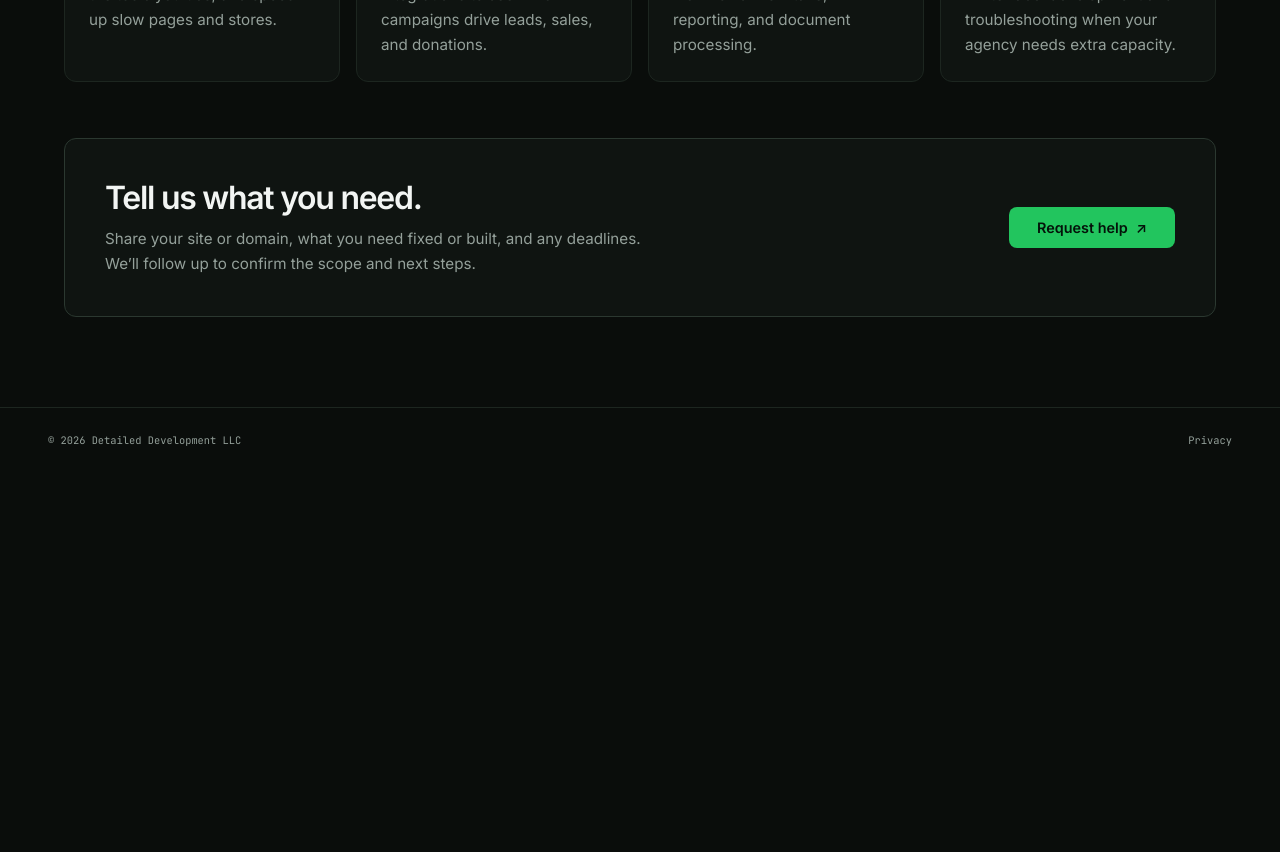
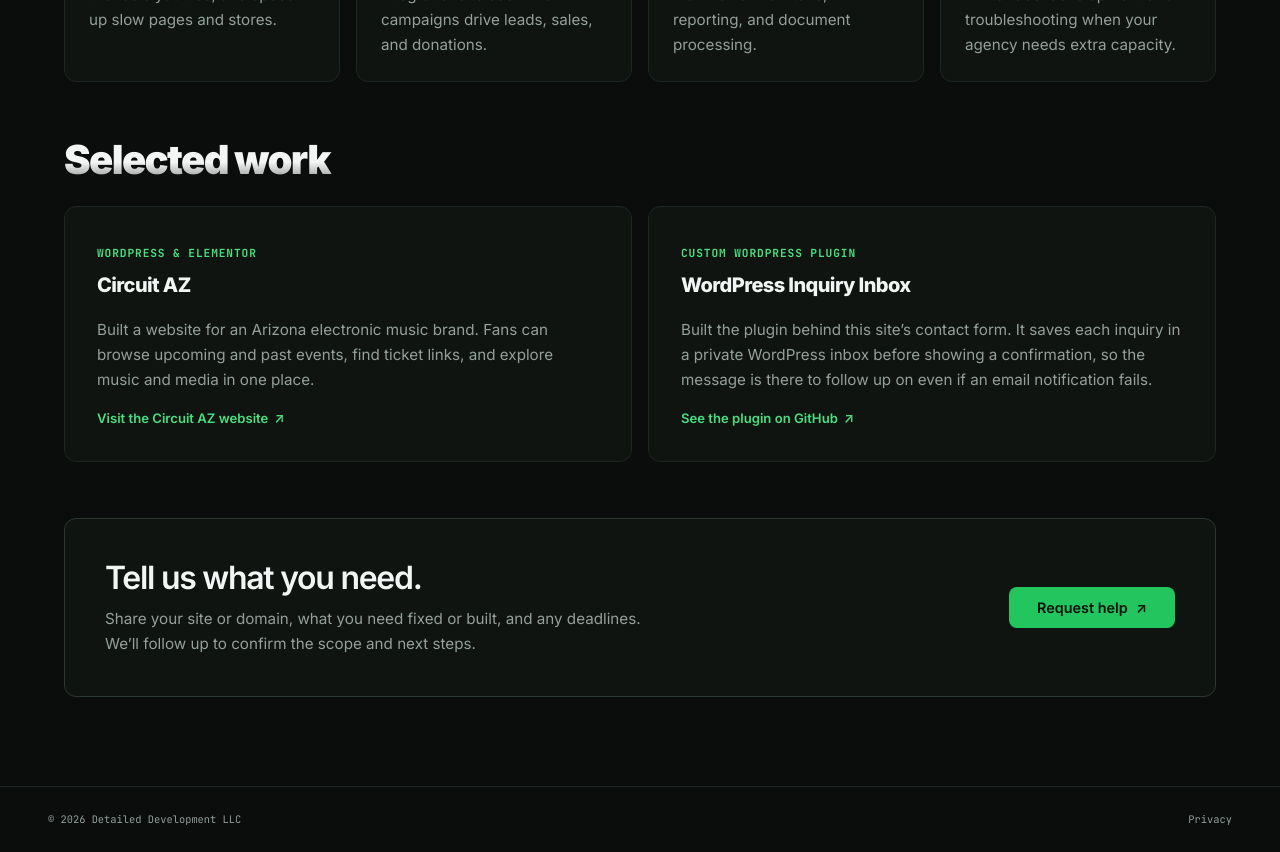
Before and after one commit to detailed-development/detailed-development-portfolio, a React (Vite) app: page / in a window 1280 px wide. Shown: the part 1060-1912 px from the top of the page. Before the commit the page ends 1532 px from the top, so only its background shows below. Built offline with nearby package versions, Linux system fonts and the light colour scheme; no server answers.

Commit message:
Show selected projects on the homepage

```diff
--- /dev/null
+++ b/src/components/SelectedWork.jsx
@@ -0,0 +1,40 @@
+const projects = [
+  {
+    title: 'Circuit AZ',
+    type: 'WordPress & Elementor',
+    description:
+      'Built a website for an Arizona electronic music brand. Fans can browse upcoming and past events, find ticket links, and explore music and media in one place.',
+    href: 'https://circuitaz.com/',
+    action: 'Visit the Circuit AZ website',
+  },
+  {
+    title: 'WordPress Inquiry Inbox',
+    type: 'Custom WordPress plugin',
+    description:
+      'Built the plugin behind this site’s contact form. It saves each inquiry in a private WordPress inbox before showing a confirmation, so the message is there to follow up on even if an email notification fails.',
+    href: 'https://github.com/detailed-development/detailed-development-portfolio/tree/main/wordpress',
+    action: 'See the plugin on GitHub',
+  },
+]
+
+export default function SelectedWork() {
+  return (
+    <section className="selected-work container" id="work" aria-labelledby="selected-work-title">
+      <h2 className="section-title" id="selected-work-title">Selected work</h2>
+      <div className="selected-work-grid">
+        {projects.map(({ title, type, description, href, action }) => (
+          <article className="project-card" key={title}>
+            <div>
+              <span className="work-industry">{type}</span>
+              <h3>{title}</h3>
+            </div>
+            <p>{description}</p>
+            <a className="project-link" href={href}>
+              {action} <span aria-hidden="true">↗</span>
+            </a>
+          </article>
+        ))}
+      </div>
+    </section>
+  )
+}
--- a/src/pages/Home.css
+++ b/src/pages/Home.css
@@ -62,6 +62,46 @@
   color: var(--accent-light);
 }
 
+.selected-work {
+  margin-bottom: clamp(32px, 5vw, 56px);
+  scroll-margin-top: 24px;
+}
+
+.selected-work .section-title {
+  margin-bottom: 24px;
+  font-size: clamp(1.75rem, 3.5vw, 2.5rem);
+}
+
+.selected-work-grid {
+  display: grid;
+  grid-template-columns: repeat(2, minmax(0, 1fr));
+  gap: 16px;
+}
+
+.selected-work .project-card {
+  max-width: none;
+  padding: clamp(24px, 3vw, 32px);
+}
+
+.selected-work .project-card h3 {
+  margin-top: 4px;
+}
+
+.selected-work .project-card p {
+  max-width: 56ch;
+  font-size: 0.95rem;
+}
+
+.selected-work .project-link {
+  align-self: flex-start;
+  color: var(--accent-light);
+}
+
+.selected-work .project-link:hover {
+  text-decoration: underline;
+  text-underline-offset: 4px;
+}
+
 .home-inquiry {
   margin-bottom: clamp(56px, 7vw, 96px);
 }
@@ -109,6 +149,7 @@
 
 .home-brand:focus-visible,
 .home-page .btn:focus-visible,
+.selected-work .project-link:focus-visible,
 .home-footer a:focus-visible {
   outline: 2px solid var(--accent-light);
   outline-offset: 4px;
@@ -146,6 +187,10 @@
     display: inline;
   }
 
+  .selected-work-grid {
+    grid-template-columns: 1fr;
+  }
+
   .home-inquiry-panel {
     flex-direction: column;
     align-items: flex-start;
--- a/src/pages/Home.jsx
+++ b/src/pages/Home.jsx
@@ -3,6 +3,7 @@ import { Link } from 'react-router-dom'
 import LogoSvg from '../components/LogoSvg'
 import ContactPopup from '../components/ContactPopup'
 import Services from '../components/Services'
+import SelectedWork from '../components/SelectedWork'
 import './Home.css'
 
 export default function Home() {
@@ -33,6 +34,8 @@ export default function Home() {
 
       <Services />
 
+      <SelectedWork />
+
       <section className="home-inquiry container" aria-labelledby="inquiry-title">
         <div className="home-inquiry-panel">
           <div>
```
